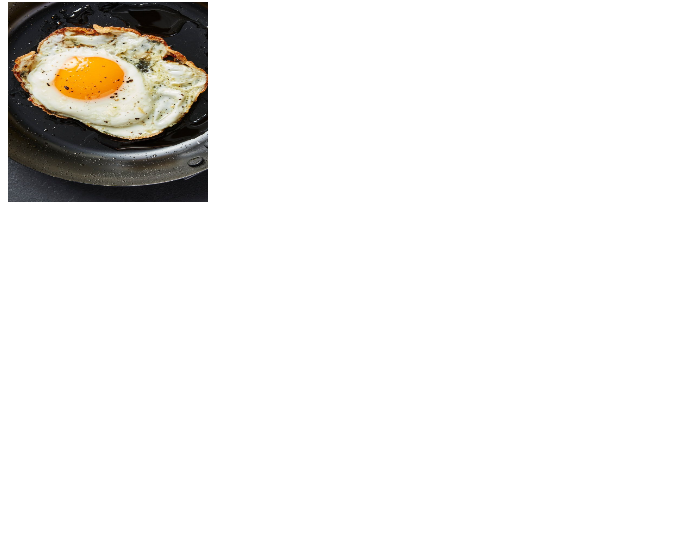
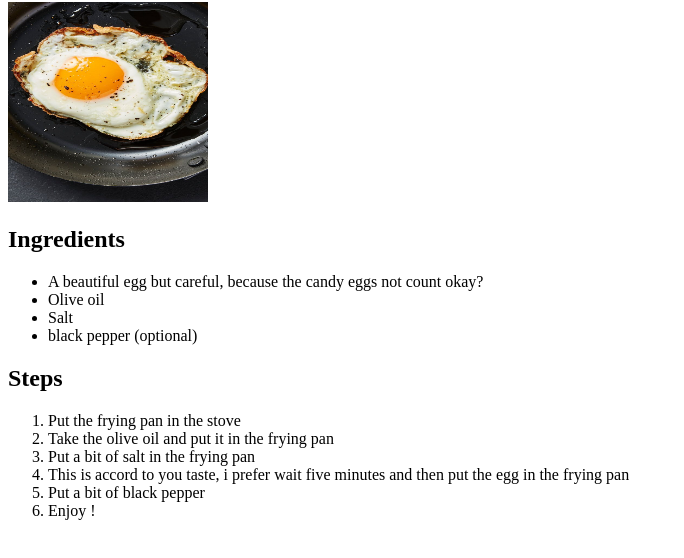
Before and after one commit to kurisu-Contreras/odin-recipes, a plain HTML site: page Recipes/friedEgg.html in a window 1280 px wide. Shown: the part 78-636 px from the top of the page, without its empty margins (0-684 px from the left). Drawn offline with Linux system fonts and the light colour scheme.

```diff
--- a/Recipes/friedEgg.html
+++ b/Recipes/friedEgg.html
@@ -8,5 +8,21 @@
 <body>
    <h1>Fried Egg</h1>
    <img src="/Imgs/Fried Egg.jpeg" alt="A wonderful Fried Egg" height="200" width="200">
+   <h2>Ingredients</h2>
+   <ul>
+    <li>A beautiful egg but careful, because the candy eggs not count okay?</li>
+    <li>Olive oil</li>
+    <li>Salt</li>
+    <li>black pepper (optional)</li>
+   </ul>
+   <h2>Steps</h2>
+   <ol>
+    <li>Put the frying pan in the stove</li>
+    <li>Take the olive oil and put it in the frying pan</li>
+    <li>Put a bit of salt in the frying pan</li>
+    <li>This is accord to you taste, i prefer wait five minutes and then put the egg in the frying pan</li>
+    <li>Put a bit of black pepper</li>
+    <li>Enjoy !</li>
+   </ol>
 </body>
 </html>
```
